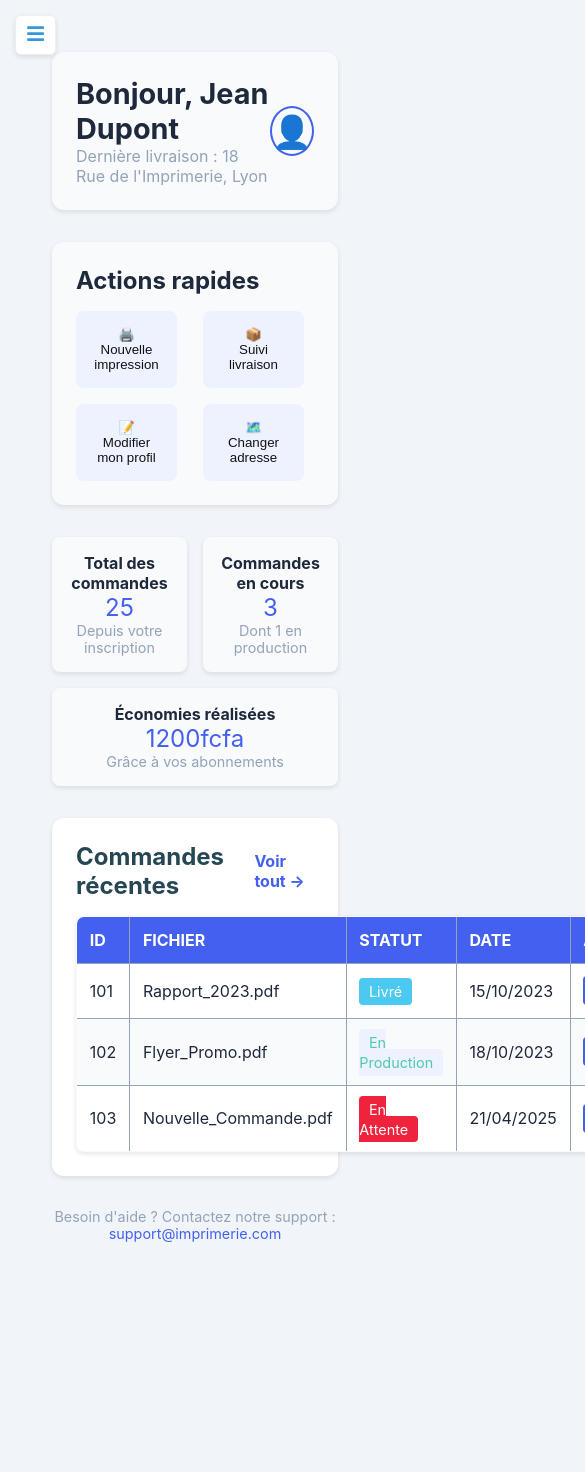
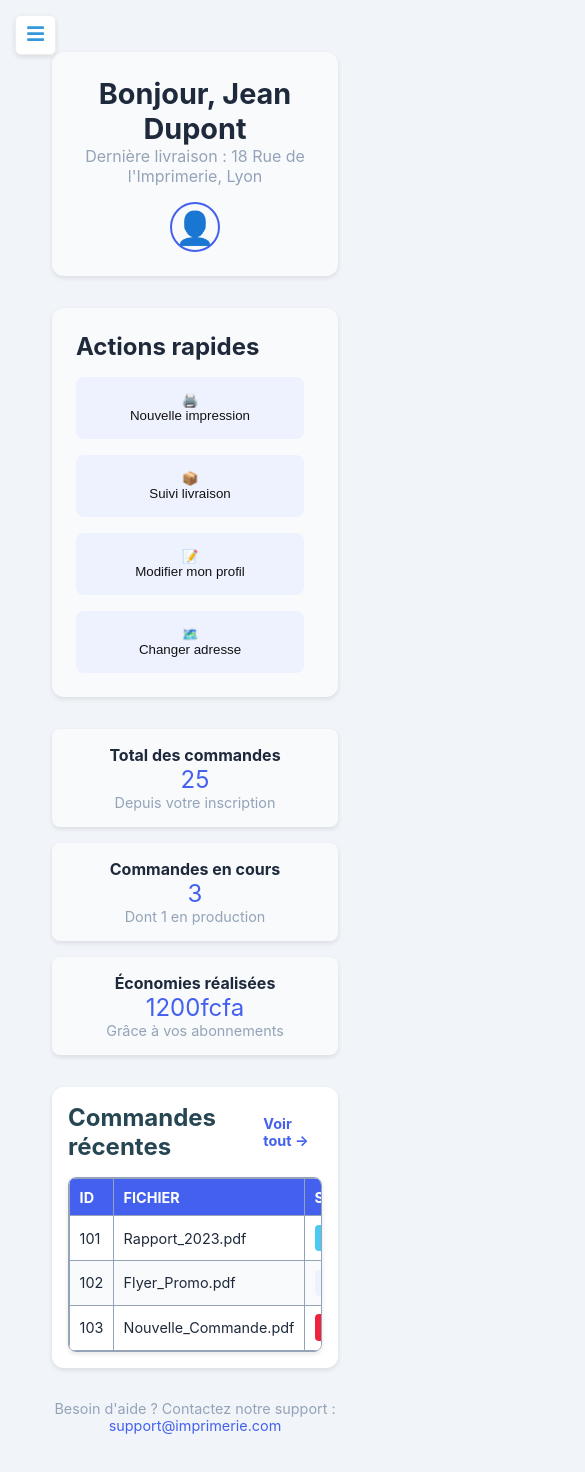
Before and after one commit to PaolaJeanne/dashboard, a React (Create React App) app: page / in a window 390 px wide. Shown: the top 1472 px of the page, 585 px wide, since content can reach past the window. Before the commit the page ends 1294 px from the top, so only its background shows below. Built offline with nearby package versions, Linux system fonts and the light colour scheme.

Commit message:
dashboard css

```diff
--- a/src/styles/Dashboard.css
+++ b/src/styles/Dashboard.css
@@ -282,18 +282,62 @@ body {
 
 /* Responsive */
 @media (max-width: 768px) {
+    /* Actions rapides */
     .actions-grid {
-    grid-template-columns: 1fr 1fr;
+      grid-template-columns: 1fr; /* Une seule colonne pour les petits écrans */
     }
 
-  .command-card {
-    flex-direction: column;
-    align-items: flex-start;
+    /* Statistiques */
+    .stats-section {
+      flex-direction: column; /* Les cartes de statistiques s'empilent */
       gap: 1rem;
     }
 
-  .command-status {
-    width: 100%;
-    justify-content: space-between;
+    .stat-card {
+      width: 100%; /* Les cartes prennent toute la largeur */
+    }
+
+    /* Tableau des commandes */
+    .commands-table {
+      display: block; /* Le tableau devient un bloc pour les petits écrans */
+      overflow-x: auto; /* Ajoute un défilement horizontal si nécessaire */
+      white-space: nowrap; /* Empêche le contenu de se casser */
+    }
+
+    .commands-table th,
+    .commands-table td {
+      font-size: 0.9rem; /* Réduction de la taille de la police */
+      padding: 0.6rem; /* Réduction des paddings */
+    }
+
+    .commands-table th {
+      text-align: left; /* Alignement à gauche pour une meilleure lisibilité */
+    }
+
+    /* Commandes récentes */
+    .recent-commands {
+      padding: 1rem; /* Réduction des paddings */
+    }
+
+    /* Boutons */
+    .detail-btn {
+      font-size: 0.8rem; /* Réduction de la taille des boutons */
+      padding: 0.3rem 0.6rem;
+    }
+
+    /* Lien "Voir tout" */
+    .see-all-link {
+      font-size: 0.9rem; /* Réduction de la taille de la police */
+    }
+
+    /* Header */
+    .dashboard-header {
+      flex-direction: column; /* Les éléments du header s'empilent */
+      gap: 1rem;
+      text-align: center;
+    }
+
+    .user-avatar {
+      margin: 0 auto; /* Centrer l'avatar */
     }
   }
```
Lines whose indentation alone changed are shown as unchanged.
